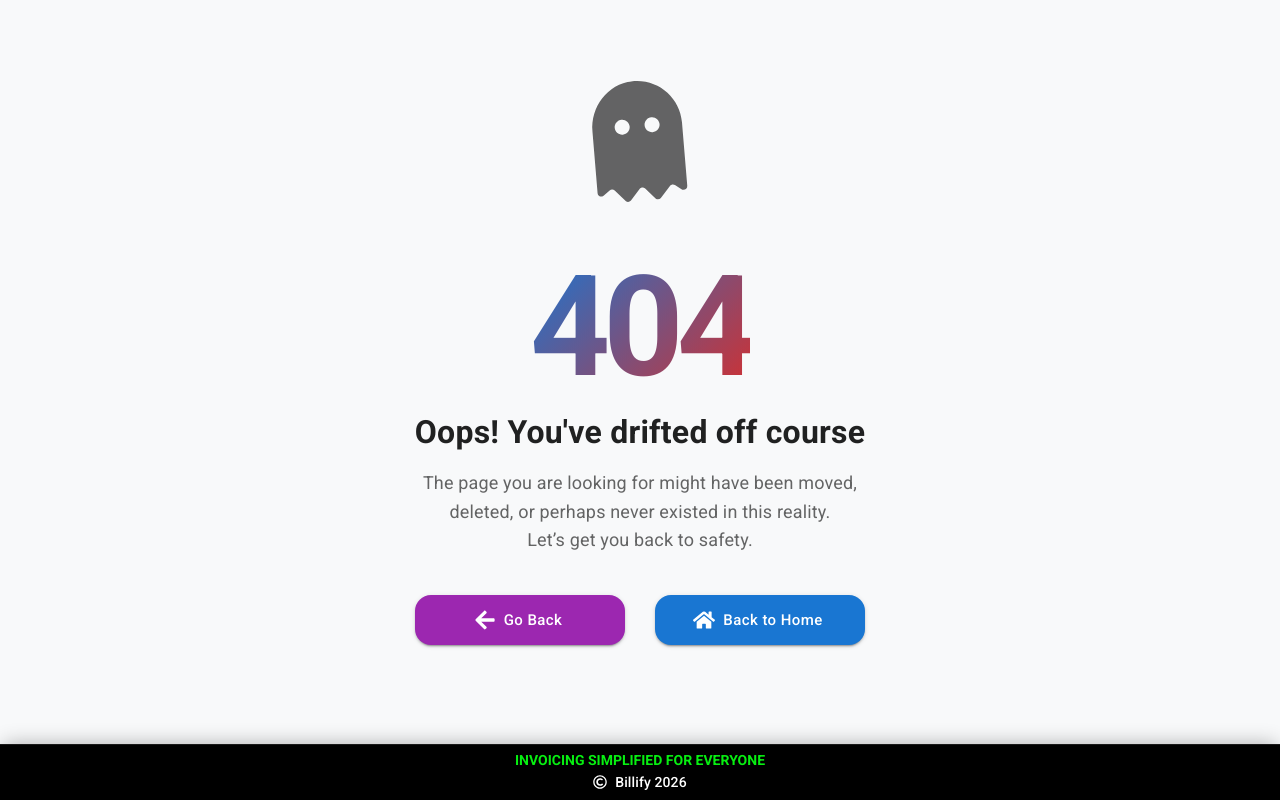
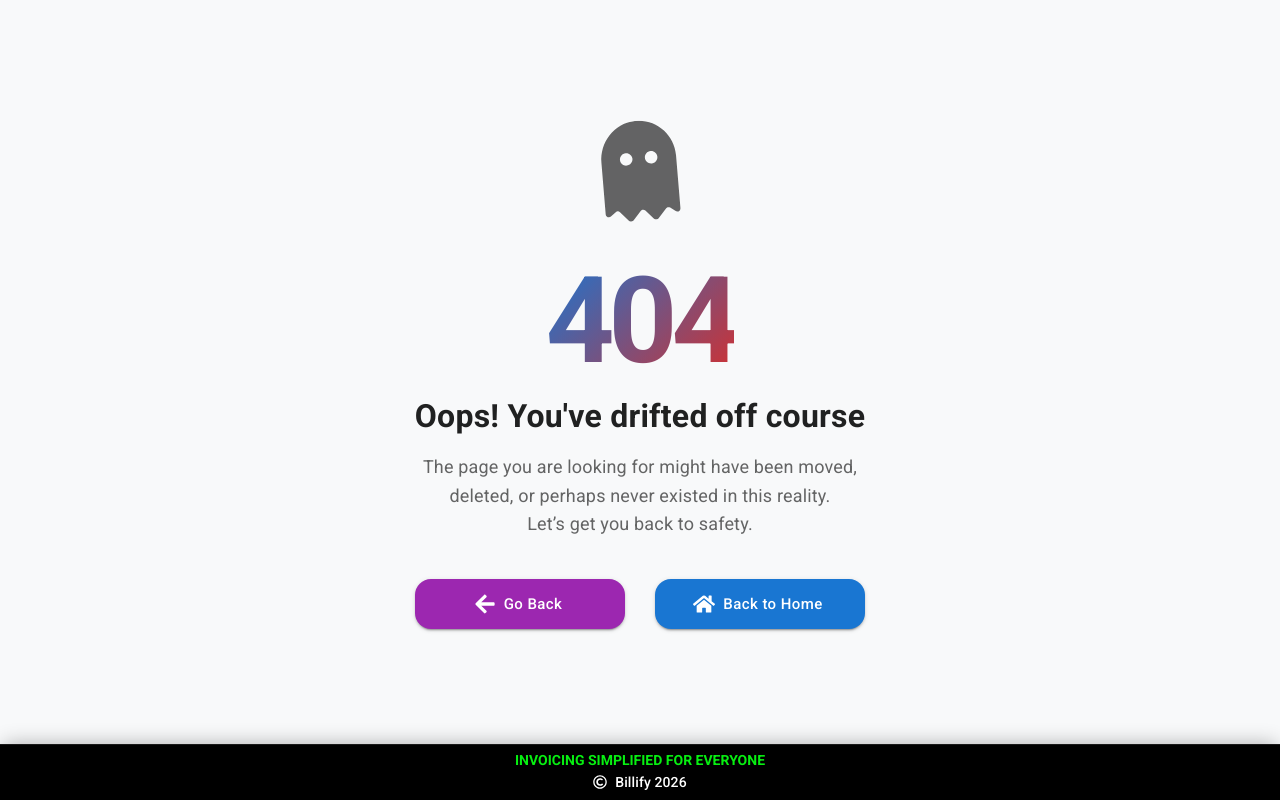
Before and after one commit to P666R/Billify, a React (Vite) app in the folder client/: page /login in a window 1280 px wide. Built offline with nearby package versions, Linux system fonts and the light colour scheme; what @zxcvbn-ts/core would draw is missing.

Commit message:
fix(frontend): fix layout overflow issue due to authnav component

```diff
--- a/client/src/components/NotFound.jsx
+++ b/client/src/components/NotFound.jsx
@@ -7,8 +7,10 @@ import {
   useTheme,
 } from '@mui/material';
 import { motion } from 'framer-motion';
+import { useSelector } from 'react-redux';
 import { Link, useNavigate } from 'react-router';
 import { FaGhost, FaArrowLeft, FaHome } from 'react-icons/fa';
+
 import { fluidType } from '../customTheme';
 
 const MotionContainer = motion.create(Container);
@@ -44,6 +46,7 @@ const ghostVariants = {
 };
 
 export const NotFound = () => {
+  const { user } = useSelector((state) => state.auth);
   const navigate = useNavigate();
   const theme = useTheme();
 
@@ -60,12 +63,12 @@ export const NotFound = () => {
         justifyContent: 'center',
         flexGrow: 1,
         textAlign: 'center',
-        minHeight: '80dvh', // Ensures centering on mobile browsers
+        marginTop: user ? 'calc(8dvh + 1.5rem)' : '1.5rem',
       }}
     >
       <motion.div variants={ghostVariants} animate="animate">
-        <Box sx={{ color: theme.palette.text.secondary, mb: 4 }}>
-          <FaGhost size={fluidType(80, 120)} />
+        <Box sx={{ color: theme.palette.text.secondary }}>
+          <FaGhost size={fluidType(80, 100)} />
         </Box>
       </motion.div>
 
@@ -74,9 +77,9 @@ export const NotFound = () => {
         variant="h1"
         fontWeight={900}
         sx={{
-          fontSize: fluidType(80, 140),
+          fontSize: fluidType(60, 120),
           lineHeight: 1,
-          mb: 2,
+          my: 2,
           background: `linear-gradient(135deg, ${theme.palette.primary.main}, ${theme.palette.error.main})`,
           WebkitBackgroundClip: 'text',
           WebkitTextFillColor: 'transparent',
```
